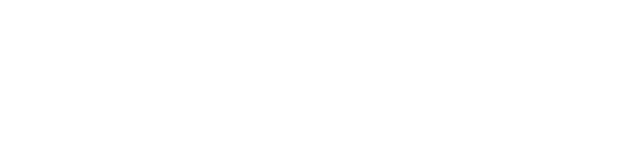
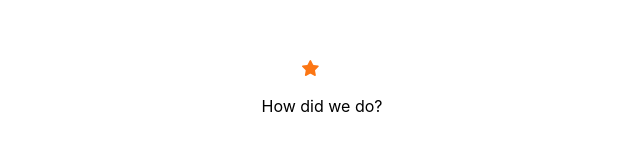
Before and after one commit to dan046/nextjs-interactive-rating-component, a Next.js app: page / in a window 1280 px wide. Shown: the part 270-436 px from the top of the page, without its empty margins (318-958 px from the left). Built offline with nearby package versions, Linux system fonts and the light colour scheme.

Commit message:
2 files modified

```diff
--- a/pages/components/forms/RatingComponent.jsx
+++ b/pages/components/forms/RatingComponent.jsx
@@ -0,0 +1,15 @@
+import Image from 'next/image';
+import IconStar from '../../../assets/images/icon-star.svg';
+
+const RatingComponent = () => {
+  return (
+    <div>
+      <figure>
+        <Image src={IconStar} alt="icon-star" />
+      </figure>
+      <header>How did we do?</header>
+    </div>
+  );
+};
+
+export default RatingComponent;
--- a/pages/index.js
+++ b/pages/index.js
@@ -1,5 +1,6 @@
 import Head from 'next/head';
 import styles from '../styles/Home.module.css';
+import RatingComponent from './components/forms/RatingComponent';
 
 export default function Home() {
   return (
@@ -9,7 +10,7 @@
       </Head>
 
       <main className={styles.main}>
-
+        <RatingComponent />
       </main>
 
       <footer className={styles.footer}>
```
